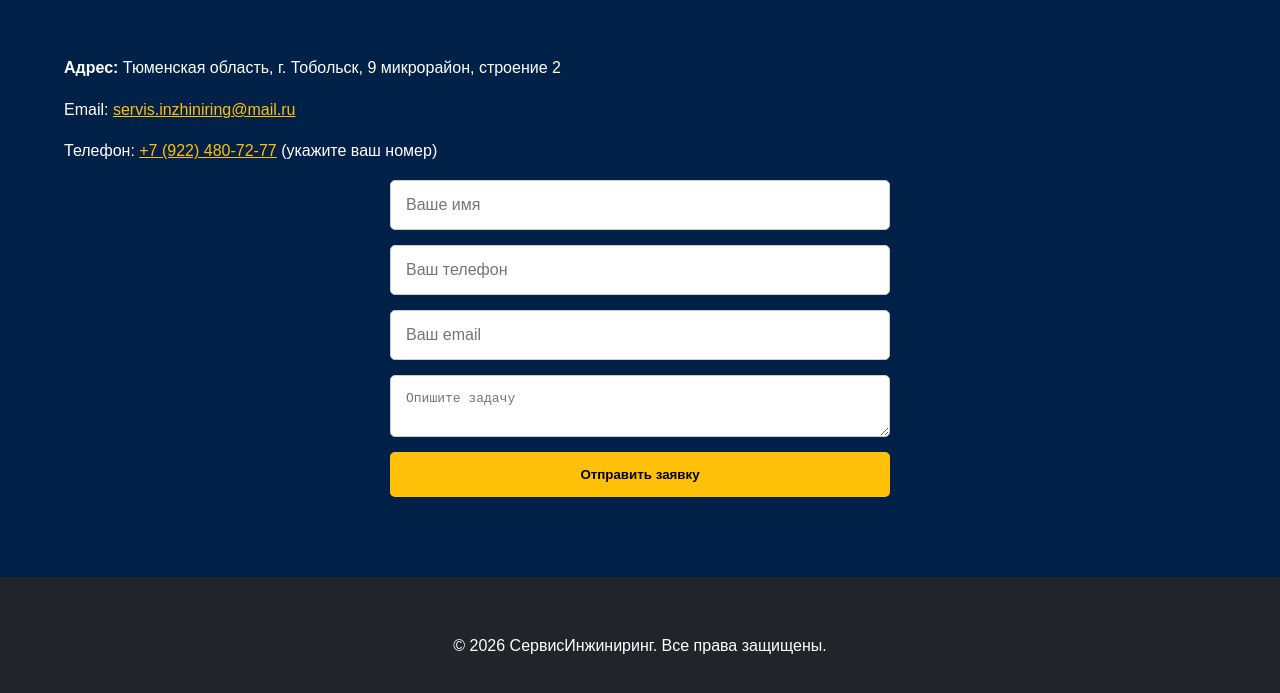
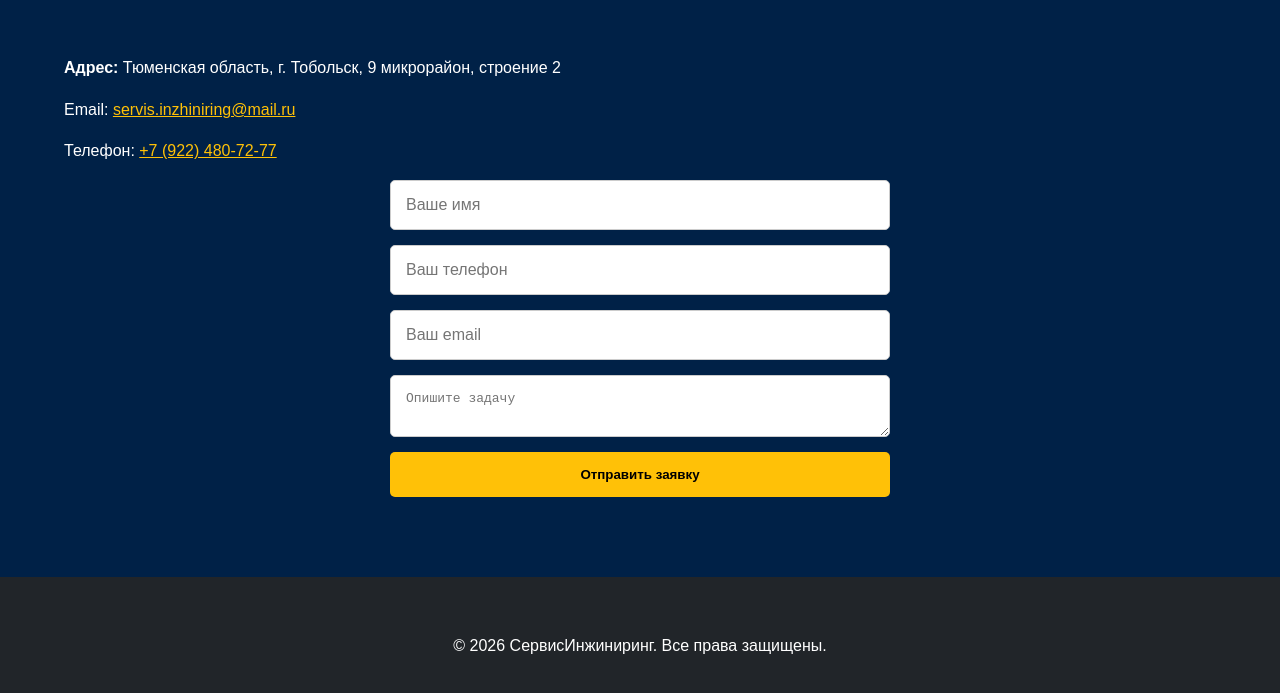
Before and after one commit to servisinzhiniring/site, a plain HTML site: page index.html in a window 1280 px wide. Shown: the part 2958-3651 px from the top of the page. Drawn offline with Linux system fonts and the light colour scheme.

Commit message:
Update index.html

```diff
--- a/index.html
+++ b/index.html
@@ -99,7 +99,7 @@
         <h2>Контакты</h2>
         <p><strong>Адрес:</strong> Тюменская область, г. Тобольск, 9 микрорайон, строение 2</p>
         <p>Email: <a href="mailto:servis.inzhiniring@mail.ru" style="color: #ffc107;">servis.inzhiniring@mail.ru</a></p>
-        <p>Телефон: <a href="tel:+79224807277" style="color: #ffc107;">+7 (922) 480-72-77</a> (укажите ваш номер)</p>
+        <p>Телефон: <a href="tel:+79224807277" style="color: #ffc107;">+7 (922) 480-72-77</a> </p>
 
         <form action="mailto:servis.inzhiniring@mail.ru" method="post" enctype="text/plain">
             <input type="text" name="Имя" placeholder="Ваше имя" required>
```
